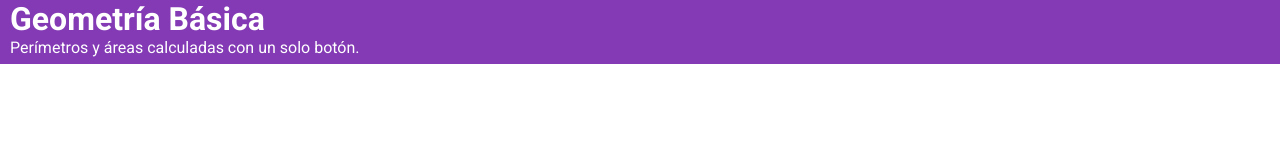
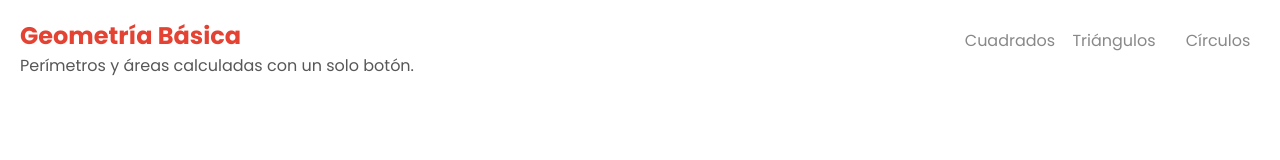
Before and after one commit to Leninner/practiceJavascript, a plain HTML site: page index.html in a window 1280 px wide. Drawn offline with Linux system fonts and the light colour scheme.

Commit message:
Añado diseño a la cabecera del sitio haciendo uso de Sass con mixins

```diff
--- a/index.html
+++ b/index.html
@@ -9,14 +9,24 @@
         <link rel="preconnect" href="https://fonts.googleapis.com" />
         <link rel="preconnect" href="https://fonts.gstatic.com" crossorigin />
         <link
-            href="https://fonts.googleapis.com/css2?family=Roboto:ital,wght@0,100;0,300;0,400;0,500;0,700;0,900;1,100;1,300;1,400;1,500;1,700;1,900&display=swap"
+            href="https://fonts.googleapis.com/css2?family=Poppins:ital,wght@0,100;0,200;0,300;0,400;0,500;0,600;0,700;0,800;0,900;1,100;1,200;1,300;1,400;1,500;1,600;1,700;1,800;1,900&display=swap"
             rel="stylesheet"
         />
     </head>
     <body>
         <header class="header">
-            <h1 class="header--title">Geometría Básica</h1>
-            <p>Perímetros y áreas calculadas con un solo botón.</p>
+            <section class="header__section">
+                <h1>Geometría Básica</h1>
+                <p>Perímetros y áreas calculadas con un solo botón.</p>
+            </section>
+
+            <section class="menu">
+                <ul>
+                    <li><a href="#" target="">Cuadrados</a></li>
+                    <li><a href="#" target="">Triángulos</a></li>
+                    <li><a href="#" target="">Círculos</a></li>
+                </ul>
+            </section>
         </header>
 
         <script src="figuras.js"></script>
--- a/style.scss
+++ b/style.scss
@@ -1,23 +1,66 @@
 * {
     margin: 0;
     padding: 0;
-    font-family: "Roboto", sans-serif;
+    font-family: "Poppins", sans-serif;
 }
 
-$mainColor: #020024;
-$gradientOne: #790962;
+$mainColor: #575757;
+$secondColor: #e44232;
+
+@mixin margen {
+    display: flex;
+    align-items: center;
+    justify-content: center;
+}
 
 .header {
     width: 100%;
-    height: 4rem;
-    background: rgba(131, 58, 180, 1);
+    height: 5rem;
     display: flex;
-    flex-direction: column;
-    color: white;
-    cursor: pointer;
+    color: $mainColor;
+    align-items: center;
 }
 
-.header h1,
-p {
-    margin-left: 10px;
+.header__section {
+    flex: 7;
+    h1 {
+        margin: 15px 20px 0px;
+        color: $secondColor;
+        cursor: pointer;
+    }
+    p {
+        margin-left: 20px;
+        cursor: default;
+    }
 }
+
+.menu {
+    color: $mainColor;
+    flex: 2;
+    margin-right: 10px;
+
+    ul {
+        display: flex;
+    }
+
+    ul > li {
+        cursor: pointer;
+        list-style: none;
+    }
+
+    li > a {
+        @include margen;
+        cursor: pointer;
+        width: 100px;
+        height: 50px;
+        border: 2px solid white;
+        text-decoration: none;
+        color: $mainColor;
+        opacity: 0.7;
+    }
+
+    a:hover {
+        border-bottom: 2px solid $secondColor;
+        opacity: 1;
+    }
+}
```
Also changed, not shown: style.css, 1 other file.
